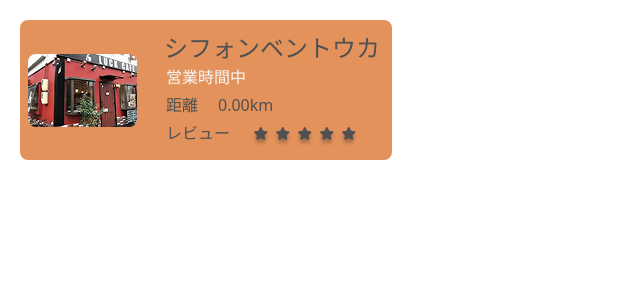
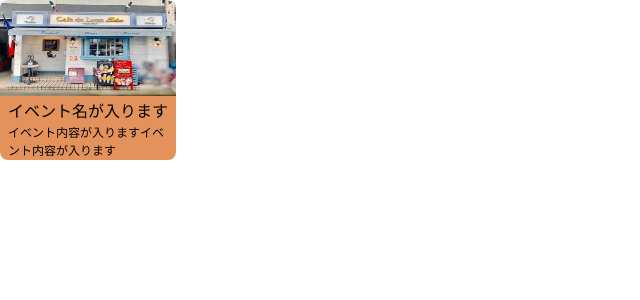
Before and after one commit to vantan-production/OutingSuggestionApp, a Next.js app in the folder frontend/src/: page /test in a window 1280 px wide. Shown: the top 300 px of the page, without its empty margins (0-640 px from the left). Built offline with nearby package versions, Linux system fonts and the light colour scheme; a web font is replaced by a local one.

Commit message:
add 写真、文言作成

```diff
--- /dev/null
+++ b/frontend/src/components/event-info.tsx
@@ -0,0 +1,15 @@
+export function EventInfo () {
+    return (
+        <div className=" w-44 h-40 rounded-lg overflow-hidden ">
+            <img className=" w-44 h-24 " src="images/shop_02.jpeg" alt="event-store-photo" />
+            <div className=" w-44 h-16 bg-orange py-1 px-2 ">
+                <ul>
+                    <li className=" p ">イベント名が入ります</li>
+                    <li className=" small ">イベント内容が入りますイベント内容が入ります</li>
+                </ul>
+            </div>
+        </div>
+    )
+};
+
+export default EventInfo ;
--- a/frontend/src/src/app/test/page.tsx
+++ b/frontend/src/src/app/test/page.tsx
@@ -1,8 +1,8 @@
-import StoreList from "../../../components/store-list";
+import EventInfo from "../../../components/event-info";
 export default function TestPage() {
   return (
     <div>
-      <StoreList />
+      <EventInfo />
     </div>
   );
 }
```
Also changed, not shown: frontend/src/public/images/shop_02.jpeg (added).
